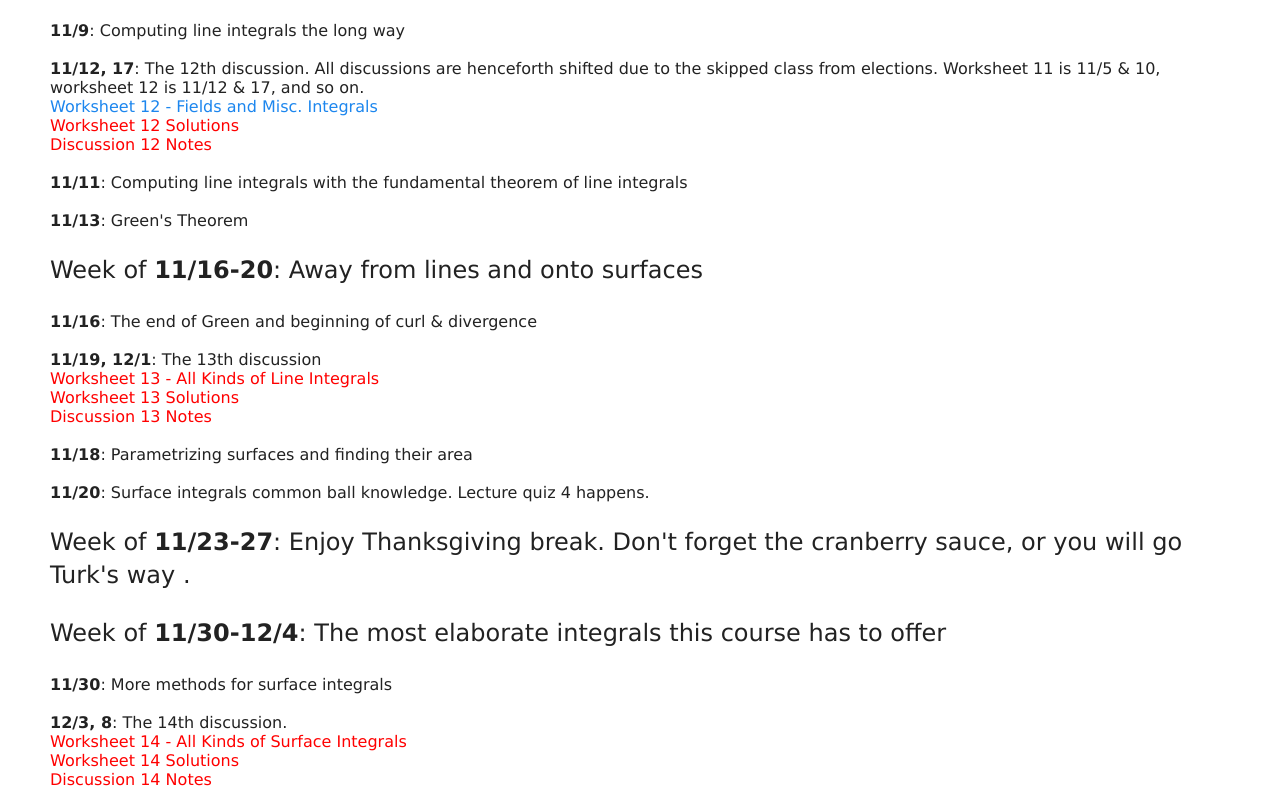
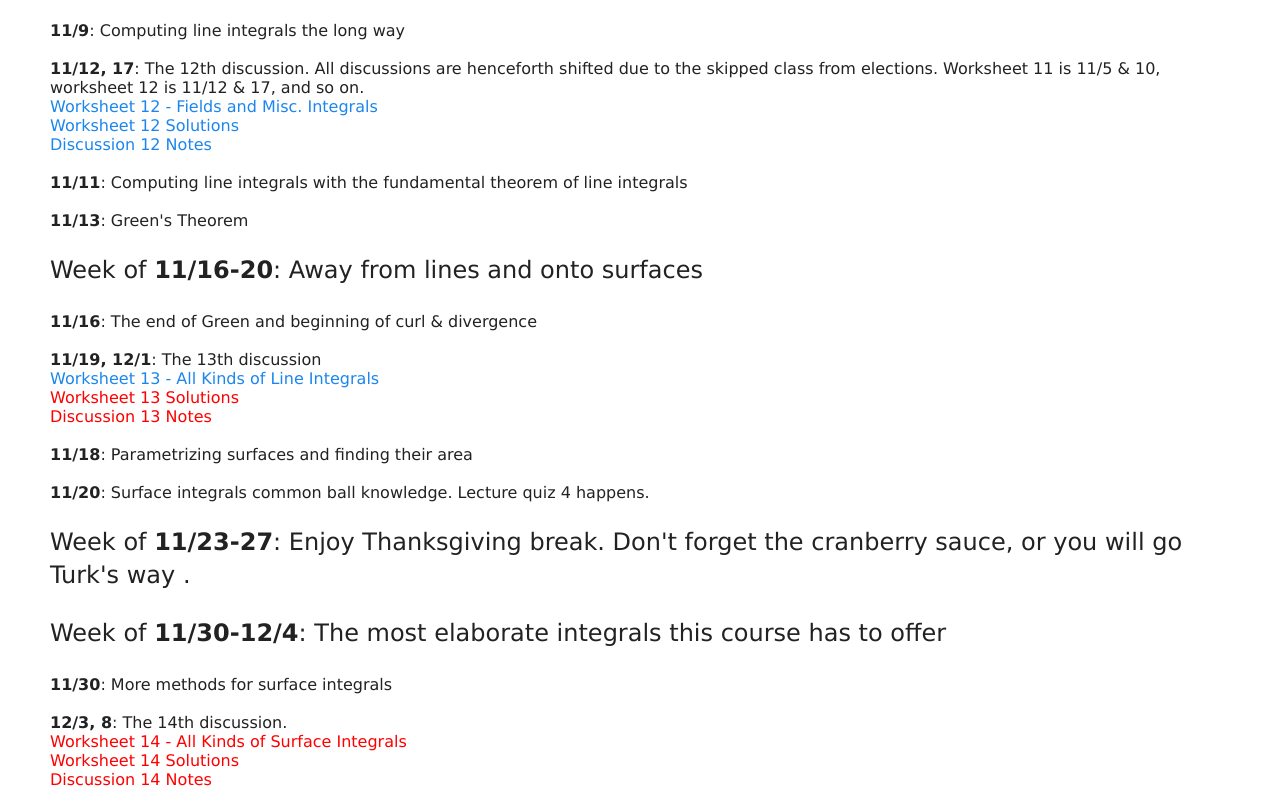
Before and after one commit to Methyne/methyne.github.io, a plain HTML site: page 243f26.html in a window 1280 px wide. Shown: the part 4715-5507 px from the top of the page. Drawn offline with Linux system fonts and the light colour scheme.

Commit message:
Add files via upload

```diff
--- a/243f26.html
+++ b/243f26.html
@@ -367,8 +367,8 @@ Week of <strong>11/9-13</strong>: Line integrals
 <strong>11/12, 17</strong>: The 12th discussion. All discussions are henceforth shifted due to the skipped class from elections. Worksheet 11 is 11/5 & 10, worksheet 12 is 11/12 & 17, and so on.
 <br>
 <a href="243F6/DISC/WK12.pdf" >Worksheet 12 - Fields and Misc. Integrals</a><br>
-<a href="243F6/DISC/WK12S.pdf" style="color:#FF0000">Worksheet 12 Solutions</a><br>
-<a href="243F6/DISC/D12N.pdf" style="color:#FF0000">Discussion 12 Notes</a>
+<a href="243F6/DISC/WK12S.pdf" >Worksheet 12 Solutions</a><br>
+<a href="243F6/DISC/D12N.pdf" >Discussion 12 Notes</a>
 
 
 <br><br>
@@ -387,7 +387,7 @@ Week of <strong>11/16-20</strong>: Away from lines and onto surfaces
 <br><br>
 <strong>11/19, 12/1</strong>: The 13th discussion
 <br>
-<a href="243F6/DISC/WK13.pdf" style="color:#FF0000">Worksheet 13 - All Kinds of Line Integrals</a><br>
+<a href="243F6/DISC/WK13.pdf" >Worksheet 13 - All Kinds of Line Integrals</a><br>
 <a href="243F6/DISC/WK13S.pdf" style="color:#FF0000">Worksheet 13 Solutions</a><br>
 <a href="243F6/DISC/D13N.pdf" style="color:#FF0000">Discussion 13 Notes</a>
 
@@ -476,7 +476,7 @@ Week of <strong>12/7-11</strong> onward: The end of the course
 
 <!-- Substitute correct date. -->
 
-<h6>Last modified: November 10th, 2026</h6>
+<h6>Last modified: November 17th, 2026</h6>
 
 
 </div>
```
